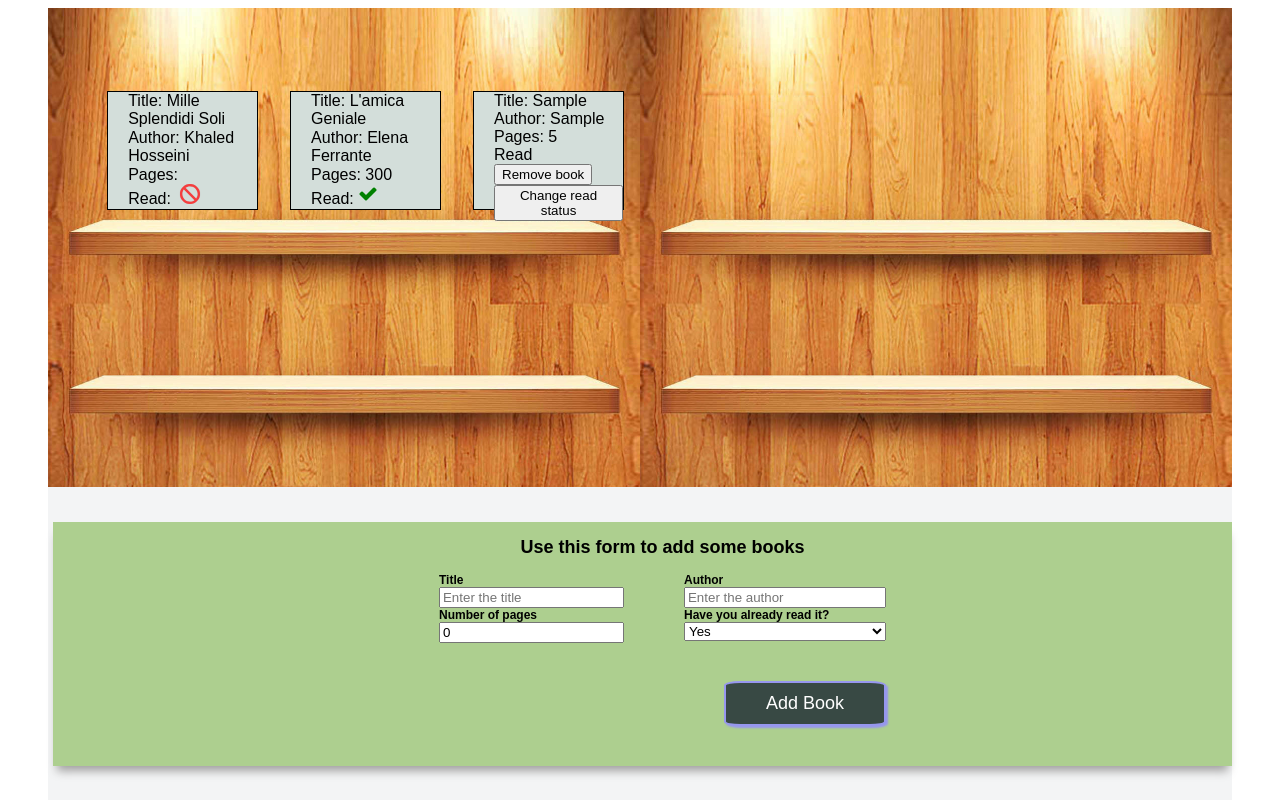
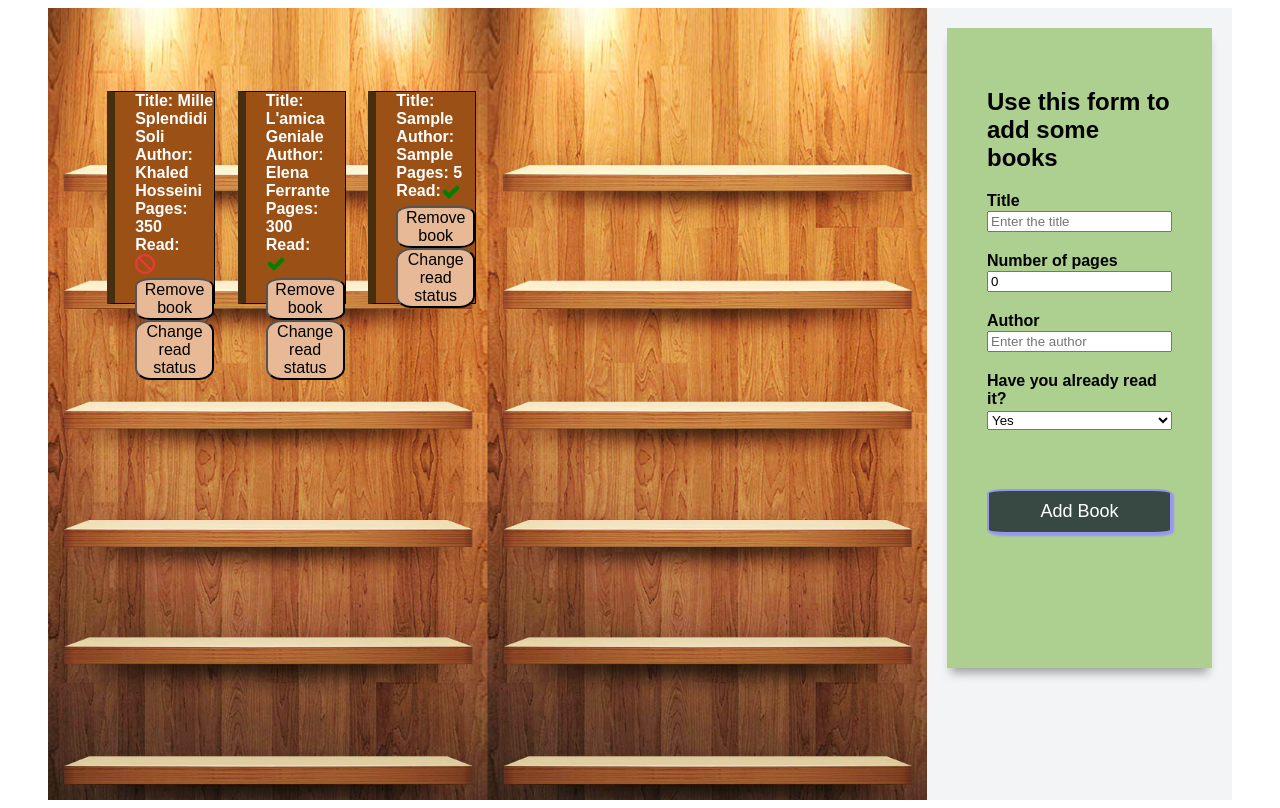
Before and after one commit to fatstalker/Library, a plain HTML site: page index.html in a window 1280 px wide. Both pictures are taken after typing "Sample", "5", "Sample" into the empty fields and a click on the input "Add Book". Drawn offline with Linux system fonts and the light colour scheme.

Commit message:
Last functional commit
all functionalities added and properly working.
only (major) graphical changes to be made

```diff
--- a/index.html
+++ b/index.html
@@ -7,18 +7,34 @@
     </head>
     <body>
         <div class="leftSide">
-            <div class="bookCover"><div>Title: Mille Splendidi Soli</div><div>Author: Khaled Hosseini</div><div>Pages: </div><div>Read: <svg fill="#f43e3e" width="30px" height="20px" viewBox="0 0 1920 1920" xmlns="http://www.w3.org/2000/svg" stroke="#f43e3e"><g id="SVGRepo_bgCarrier" stroke-width="0"></g><g id="SVGRepo_tracerCarrier" stroke-linecap="round" stroke-linejoin="round" stroke="#CCCCCC" stroke-width="65.28"> <path d="M213.333 960c0-167.36 56-321.707 149.44-446.4L1406.4 1557.227c-124.693 93.44-279.04 149.44-446.4 149.44-411.627 0-746.667-335.04-746.667-746.667m1493.334 0c0 167.36-56 321.707-149.44 446.4L513.6 362.773c124.693-93.44 279.04-149.44 446.4-149.44 411.627 0 746.667 335.04 746.667 746.667M960 0C429.76 0 0 429.76 0 960s429.76 960 960 960 960-429.76 960-960S1490.24 0 960 0" fill-rule="evenodd"></path> </g><g id="SVGRepo_iconCarrier"> <path d="M213.333 960c0-167.36 56-321.707 149.44-446.4L1406.4 1557.227c-124.693 93.44-279.04 149.44-446.4 149.44-411.627 0-746.667-335.04-746.667-746.667m1493.334 0c0 167.36-56 321.707-149.44 446.4L513.6 362.773c124.693-93.44 279.04-149.44 446.4-149.44 411.627 0 746.667 335.04 746.667 746.667M960 0C429.76 0 0 429.76 0 960s429.76 960 960 960 960-429.76 960-960S1490.24 0 960 0" fill-rule="evenodd"></path> </g></svg></div>
+            <div class="bookCover" id="khaled">
+                <div>Title: Mille Splendidi Soli</div>
+                <div>Author: Khaled Hosseini</div>
+                <div>Pages: 350</div>
+                <div>Read:
+                    <div id="khaledSvgPlaceholder"><img src="no.svg"></div>
+                </div>
+                <button class="removeButton" id="removeKhaled">Remove book</button>
+                <button class="readStatus" id="switchKhaled">Change read status</button>
+            </div>
+            <div class="bookCover" id="ferrante">
+                <div>Title: L'amica Geniale</div>
+                <div>Author: Elena Ferrante</div>
+                <div>Pages: 300</div>
+                <div>Read:
+                    <div id="ferranteSvgPlaceholder"><img id="yesSvg" src="yes.svg"></div>
+                    </div>
+                <button class="removeButton" id="removeFerrante">Remove book</button>
+                <button class="readStatus" id="switchFerrante">Change read status</button>
+            </div>
         </div>
-            <div class="bookCover"><div>Title: L'amica Geniale</div><div>Author: Elena Ferrante</div><div>Pages: 300</div><div>Read: <svg fill="#000000" width="20px" height="20px" viewBox="0 0 14 14" role="img" focusable="false" aria-hidden="true" xmlns="http://www.w3.org/2000/svg"><g id="SVGRepo_bgCarrier" stroke-width="0"></g><g id="SVGRepo_tracerCarrier" stroke-linecap="round" stroke-linejoin="round"></g><g id="SVGRepo_iconCarrier"><path fill="green" d="M13 4.1974q0 .3097-.21677.5265L7.17806 10.329l-1.0529 1.0529q-.21677.2168-.52645.2168-.30968 0-.52645-.2168L4.01935 10.329 1.21677 7.5264Q1 7.3097 1 7t.21677-.5265l1.05291-1.0529q.21677-.2167.52645-.2167.30968 0 .52645.2167l2.27613 2.2839 5.07871-5.0864q.21677-.2168.52645-.2168.30968 0 .52645.2168l1.05291 1.0529Q13 3.8877 13 4.1974z"></path></g></svg></div></div>
-        </div>
-        <div class="rightSide">
+        <div class="form">
             <div class="formHeader">
 
             </div>
             <form id="myForm" method="post">
                 <h2>Use this form to add some books</h2>
                 <div class="formCols">
-                    <div class="leftFormCol">
                         <div class="input">
                             <label for="title">Title</label>
                             <input type="text" id="title" minlength="2" maxlength="30" placeholder="Enter the title">
@@ -27,9 +43,6 @@
                             <label for="pages">Number of pages</label>
                             <input type="number" id="pages" placeholder="250">
                         </div>
-
-                    </div>
-                    <div class="rightFormCol">
                         <div class="input">
                             <label for="author">Author</label>
                             <input type="text" id="author" placeholder="Enter the author">
@@ -40,7 +53,6 @@
                                 <option value="true">Yes</option>
                                 <option value="false">No</option>
                         </div>
-                    </div>
                 </div>
             </form>
             <input type="submit" id="submitButton" form="myForm" value="Add Book">
--- a/script.js
+++ b/script.js
@@ -1,4 +1,8 @@
 const myLibrary = [];
+
+let addBook = document.querySelector('#submitButton');  addBook.addEventListener('click', addBookToLibrary);
+let shelfs = document.querySelector('.leftSide');
+
 
 function Book(title, author, pages, isRead) {
     this.title = title;
@@ -10,72 +14,137 @@ function Book(title, author, pages, isRead) {
 
 function addBookToLibrary() {
     event.preventDefault();
+    pushFormDataToArray();
+    populateShelfs(myLibrary[myLibrary.length - 1]);
+    clearForm();
+}
+
+    function pushFormDataToArray() {
         let title = document.querySelector('#title').value;
         let author = document.querySelector('#author').value;
         let pages = document.querySelector('#pages').value;
         let isRead = document.querySelector('#isRead').value;
-    myLibrary.push(new Book (title, author, pages, isRead))
-    populateShelfs(myLibrary[myLibrary.length - 1]);
-    removeBook();
-    clearForm();
-}
-
-function removeBook() {
-
-}
-
+        myLibrary.push(new Book (title, author, pages, isRead));
+    };
 
     function populateShelfs(book) {
-    let bookDiv = document.createElement("div");
-    let bookTitle = document.createTextNode('Title: ' + book.title);
-    let titleDiv = document.createElement('div'); titleDiv.appendChild(bookTitle);
-    let bookAuthor = document.createTextNode('Author: ' + book.author);
-    let authorDiv = document.createElement('div'); authorDiv.appendChild(bookAuthor);
-    let bookPages = document.createTextNode('Pages: ' + book.pages);
-    let pagesDiv = document.createElement('div'); pagesDiv.appendChild(bookPages);
-    //manage 'true' and 'false' into => 'read' and 'not read'
-    let isBookRead = document.createTextNode(book.isRead);
-    if (isBookRead.textContent === 'true') {
-        isBookRead.textContent = 'Read'
+        let bookDiv = document.createElement("div");    bookDiv.classList.add('bookCover');
+        let titleDiv = document.createElement('div');   let bookTitle = document.createTextNode('Title: ' + book.title);  titleDiv.appendChild(bookTitle);
+        let authorDiv = document.createElement('div');  let bookAuthor = document.createTextNode('Author: ' + book.author);  authorDiv.appendChild(bookAuthor);
+        let pagesDiv = document.createElement('div');   let bookPages = document.createTextNode('Pages: ' + book.pages);  pagesDiv.appendChild(bookPages);
+        let isReadDiv = document.createElement('div');  let bookIsRead = document.createTextNode('Read: '); isReadDiv.appendChild(bookIsRead);  isReadDiv.classList.add('isReadDiv');
+        bookDiv.appendChild(titleDiv);
+        bookDiv.appendChild(authorDiv);
+        bookDiv.appendChild(pagesDiv);
+        bookDiv.appendChild(isReadDiv);
+        let svgPlaceholder = document.createElement('div'); isReadDiv.appendChild(svgPlaceholder);
+
+        determineSvg(book.isRead, svgPlaceholder);
+        shelfs.appendChild(bookDiv);
+        removeBook(bookDiv);
+        createReadSwitch(bookDiv, book.isRead, isReadDiv, svgPlaceholder);
+    };
+
+        function determineSvg(isReadValue, svgPlaceholder) {
+            let yesSvg = document.createElement('img'); yesSvg.src = 'yes.svg';
+            let noSvg = document.createElement('img'); noSvg.src = 'no.svg';
+
+            if (isReadValue == 'true') {
+                svgPlaceholder.appendChild(yesSvg);
+                return isReadValue = 'true';
             }
-    else if (isBookRead.textContent === 'false') {
-        isBookRead.textContent = 'Not read yet'
+            else if (isReadValue == 'false') {
+                svgPlaceholder.appendChild(noSvg)
+                return isReadValue = 'false';
             };
-    //------------------------------------------------------
-    bookDiv.appendChild(titleDiv);bookDiv.appendChild(authorDiv);bookDiv.appendChild(pagesDiv);bookDiv.appendChild(isBookRead);
-    shelfs.appendChild(bookDiv);
-    let removeButton = document.createElement('button');removeButton.classList.add('removeButton');
-    let removeButtonText = document.createTextNode('Remove book');
-    removeButton.appendChild(removeButtonText);
+        };
+
+        function removeBook(bookDiv) {
+            let removeButton = document.createElement('button');
+            let removeButtonText = document.createTextNode('Remove book');removeButton.appendChild(removeButtonText);
+            removeButton.classList.add('removeButton');
             bookDiv.appendChild(removeButton);
             removeButton.addEventListener('click', () => bookDiv.remove())
-    bookDiv.classList.add('bookCover')
-    createReadSwitch(bookDiv, isBookRead);
+        };
+
+        function createReadSwitch(bookDiv, isReadValue, svgPlaceholder) {
+            let yesSvg = document.createElement('img'); yesSvg.src = 'yes.svg';
+            let noSvg = document.createElement('img'); noSvg.src = 'no.svg';
+            let readSwitch = document.createElement('button');readSwitch.classList.add('readStatus');
+            let readSwitchText = document.createTextNode('Change read status');readSwitch.appendChild(readSwitchText);
+            bookDiv.appendChild(readSwitch);
+
+            readSwitch.addEventListener('click', () => {
+                if(isReadValue == 'true') {
+                    svgPlaceholder.removeChild(svgPlaceholder.firstElementChild);
+                    svgPlaceholder.appendChild(noSvg);
+                    return isReadValue = 'false';
                 }
-
+                else if (isReadValue == 'false') {
+                    svgPlaceholder.removeChild(svgPlaceholder.firstElementChild);
+                    svgPlaceholder.appendChild(yesSvg);
+                    return isReadValue = 'true';
+                }
+            })
+        };
     function clearForm () {
         document.querySelector('#title').value = '';
         document.querySelector('#author').value = '';
         document.querySelector('#pages').value = '0';
         document.querySelector('#isRead').value = true;
+    };
+
+
+
+
+
+//target default books
+
+let khaledDiv = document.querySelector('#khaled');
+let ferranteDiv = document.querySelector('#ferrante');
+//--------------------
+
+//remove functions for default books
+let removeKhaled = document.querySelector('#removeKhaled');
+let removeFerrante = document.querySelector('#removeFerrante');
+removeKhaled.addEventListener('click', () => {khaledDiv.remove()});
+removeFerrante.addEventListener('click', () => {ferranteDiv.remove()});
+//-----------------------------
+
+//change read status for default books
+let switchKhaled = document.querySelector('#switchKhaled');
+let khaledReadStatus = false;
+let khaledSvgPlaceholder = document.querySelector('#khaledSvgPlaceholder');
+let switchFerrante = document.querySelector('#switchFerrante');
+let ferranteReadStatus = true;
+
+switchKhaled.addEventListener('click', () => {
+    let yesSvg = document.createElement('img'); yesSvg.src = 'yes.svg';
+    let noSvg = document.createElement('img'); noSvg.src = 'no.svg';
+    if(khaledReadStatus) {
+        khaledSvgPlaceholder.removeChild(khaledSvgPlaceholder.firstElementChild);
+        khaledSvgPlaceholder.appendChild(noSvg);
+        khaledReadStatus = false;
     }
-
-function createReadSwitch(bookDiv, isBookRead) {
-    let readSwitch = document.createElement('button');
-    let readSwitchText = document.createTextNode('Change read status');
-    readSwitch.appendChild(readSwitchText);
-    readSwitch.addEventListener('click', () => {
-        if(isBookRead.textContent == 'Read') {
-            isBookRead.textContent = 'Not read yet'
-        }
-        else if (isBookRead.textContent == 'Not read yet') {
-            isBookRead.textContent = 'Read'
+    else {
+        khaledSvgPlaceholder.removeChild(khaledSvgPlaceholder.firstElementChild);
+        khaledSvgPlaceholder.appendChild(yesSvg);
+        khaledReadStatus = true;
     }
 })
-    bookDiv.appendChild(readSwitch);
+
+switchFerrante.addEventListener('click', () => {
+    let yesSvg = document.createElement('img'); yesSvg.src = 'yes.svg';
+    let noSvg = document.createElement('img'); noSvg.src = 'no.svg';
+    if(ferranteReadStatus) {
+        ferranteSvgPlaceholder.removeChild(ferranteSvgPlaceholder.firstElementChild);
+        ferranteSvgPlaceholder.appendChild(noSvg);
+        ferranteReadStatus = false;
     }
-
-
-let addBook = document.querySelector('#submitButton');
-addBook.addEventListener('click', addBookToLibrary);
-let shelfs = document.querySelector('.leftSide');
+    else {
+        ferranteSvgPlaceholder.removeChild(ferranteSvgPlaceholder.firstElementChild);
+        ferranteSvgPlaceholder.appendChild(yesSvg);
+        ferranteReadStatus = true;
+    }
+})
+//-----------------------------
--- a/style.css
+++ b/style.css
@@ -1,10 +1,11 @@
 .leftSide {
     background-image: url(bookshelf.png);
     background-size: 50%;
-    background-repeat: repeat-x;
     display: grid;
     min-height: 50%;
-    flex-basis: 50%;
+    flex-basis: 80%;
+    overflow: scroll;
+
     grid-template-columns: repeat(6, 1fr);
     grid-template-rows: repeat(3, 30%);
     row-gap: 20%;
@@ -12,43 +13,19 @@
     padding-top:7%;
     padding-left: 5%;
     padding-right: 5%;
-    overflow: scroll;
 }
 
-.logo {
-    display: flex;
-    justify-content: center;
-    background: rgba(0,0,0,0.4);
-}
-#logoText {
-    display: flex;
-    font-size: 100px;
-    color: rgb(231, 244, 216);
-    font-family: myFont; /*non va*/
-}
-@font-face {
-    font-family: myFont;
-    src: url(../../Downloads/Norse-Bold.woff);
-}
-#logo {
-    width: 100px;
-}
-
-.rightSide {
-    flex-basis: 40%;
+.form {
+    flex-basis: 20%;
     display: flex;
     flex-direction: column;
     background-color: rgb(243, 244, 245);
+    padding: 20px;
+
 }
-
-.formHeader {
-    margin-top: 15px;
-}
-
 
 body {
     display: flex;
-    flex-direction: column;
     height: 99vh;
 }
 
@@ -59,37 +36,41 @@ p {
     margin-left: 40px;
 }
 form {
+    display: flex;
+    flex-direction: column;
     font-family: sans-serif;
-    font-size: 12px;
+    font-size: 16px;
     font-weight: 600;
-    padding-left: 40px;
-    margin-left: 5px;
-    margin-top: 20px;
-    padding-bottom: 40px;
+    padding: 40px;
     background-color: #adcf8f;
     box-shadow: 0px 9px 9px -4px rgb(161, 160, 160);
+    height: 70vh;
+    justify-content: start;
 }
 .formCols {
-        display: flex;
-        justify-content: center;
-}
+        display: grid;
+        grid-template-rows: repeat(3, 1fr) 2fr;
+        justify-content: space-between;
+        height: 60%;
+        align-items: start;
+
+    }
 .rightFormCol {
     margin-left: 60px;
 }
 .input {
-    display: flex;
-    flex-direction: column;
+    display: grid;
+    align-items: center;
+    gap: 2%;
+
 }
 #submitButton {
-    margin-left: 40px;
-    margin-top: 40px;
-    width: fit-content;
+    width: 100%;
     font-size: large;
     font-family: sans-serif;
     color: white;
     padding: 10px;
-    padding-left: 40px;
-    padding-right: 40px;
+    margin-top: 30%;
     background-color: #384944;
 }
 
@@ -109,12 +90,6 @@ a {
     color: white;
 }
 
-#firstName:invalid, #lastName:invalid,#phoneNumber:invalid, #email:invalid, #password:invalid, #confirmPassword:invalid {
-    border-color: rgb(245, 53, 53);
-}
-#firstName:valid, #lastName:valid,#phoneNumber:valid, #email:valid, #password:valid, #confirmPassword:valid {
-    border-color: rgb(80, 208, 99);
-}
 input:focus {
     outline: 0;
     border-color:rgb(151, 151, 239);
@@ -135,15 +110,37 @@ input:hover {
     flex-direction: column;
     font-size: 16px;
     font-family: sans-serif;
-    color: rgb(0, 0, 0);
+    font-weight: 600;
+    color: rgb(255, 255, 255);
     align-items: start;
     justify-content: space-around;
     padding-left: 20px;
-    background-color: #d3deda;
+    background-color: #9b5016;
     border: solid black 1px;
+    border-left: solid rgb(71, 46, 15) 8px;
+
+    /* background-image: url(bok.jpg);
+    background-size: 100%;
+    background-repeat: no-repeat;
+    position: relative;
+    background-position-x: -10px;
+    background-position-y: 0; */
+
 }
+
+.removeButton, .readStatus{
+    display: flex;
+    background-color: #e7b996;
+    border-radius: 20%;
+    font-size: 16px;
+}
+
 
 h2 {
     display: flex;
     justify-content: center;
 }
+
+.isReadDiv {
+    display: flex;
+}
```
Also changed, not shown: backgroundRoot.png (added), bok.jpg (added), no.svg (added), vertical.png (added), yes.svg (added). Lines whose indentation alone changed are shown as unchanged.
